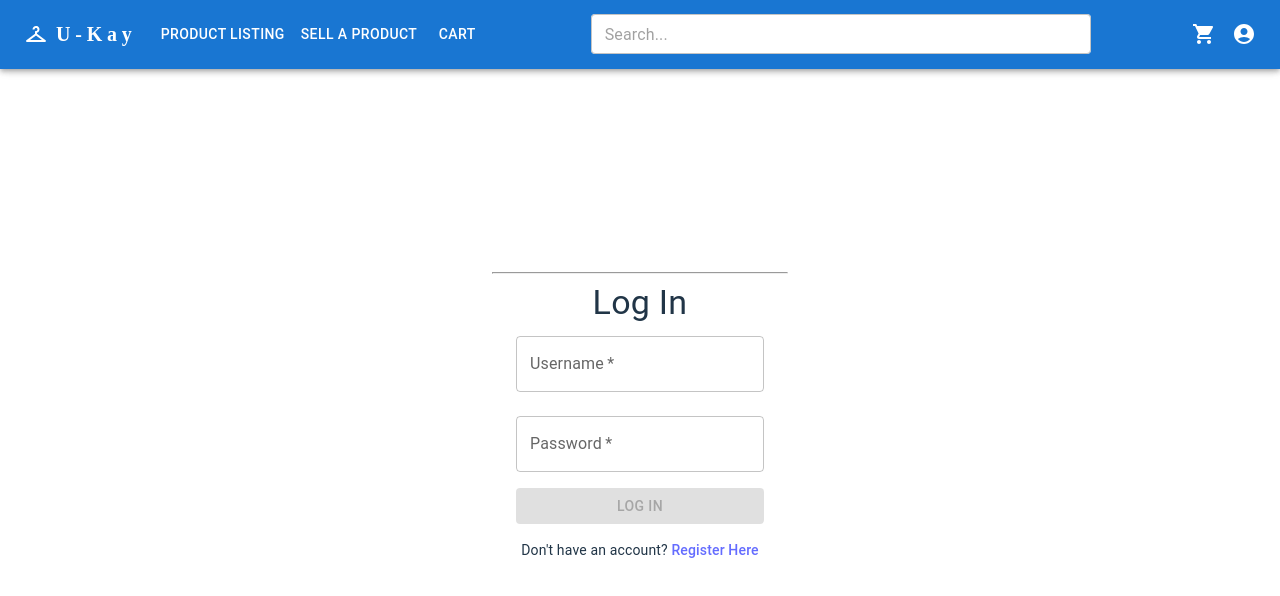
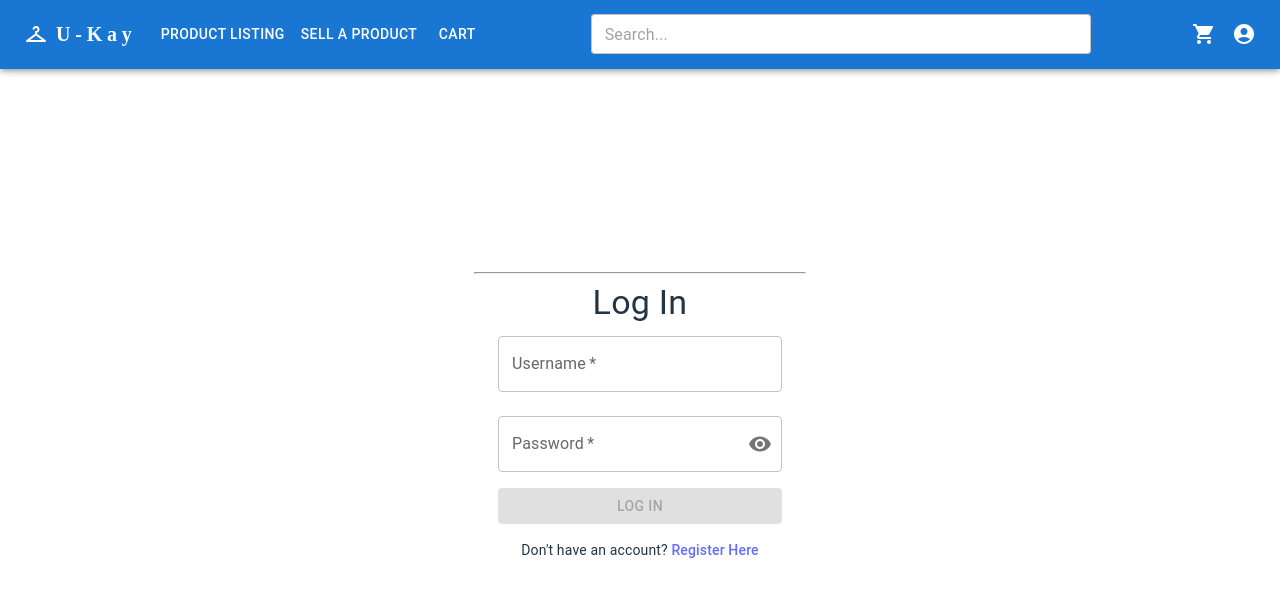
Before and after one commit to kinatulinan/ProjectUkay, a React (Vite) app in the folder UkayFrontend/Ukay/: page /login in a window 1280 px wide. Shown: the top 596 px of the page. Built offline with nearby package versions, Linux system fonts and the light colour scheme.

Commit message:
show/hide pass

```diff
--- a/UkayFrontend/Ukay/src/LoginPage.jsx
+++ b/UkayFrontend/Ukay/src/LoginPage.jsx
@@ -1,11 +1,13 @@
 import axios from 'axios';
 import React, { useEffect, useState } from 'react';
 import { useNavigate, Link } from 'react-router-dom';
-import { Container, TextField, Button, Typography, Alert, Stack, Box } from '@mui/material';
+import { Container, TextField, Button, Typography, Alert, Stack, Box, IconButton, InputAdornment } from '@mui/material';
+import { Visibility, VisibilityOff } from '@mui/icons-material';
 
 function LoginPage() {
     const [username, setUsername] = useState("");
     const [password, setPassword] = useState("");
+    const [showPassword, setShowPassword] = useState(false); // State to manage password visibility
     const [isFormValid, setIsFormValid] = useState(false);
     const [errorMessage, setErrorMessage] = useState("");
     const navigate = useNavigate();
@@ -13,6 +15,10 @@
     useEffect(() => {
         setIsFormValid(username && password);
     }, [username, password]);
+
+    const togglePasswordVisibility = () => {
+        setShowPassword(!showPassword);
+    };
 
     async function save(event) {
         event.preventDefault();
@@ -27,15 +33,12 @@
             console.log("API Response:", response.data);
 
             if (response.data.status) {
-                // Login is successful, navigate to home
                 console.log("Login successful, navigating to /home");
                 navigate('/home');
             } else {
-                // Login failed, display error message
                 setErrorMessage("Username or password does not match");
             }
         } catch (err) {
-            // Handle any errors that occur during the request
             setErrorMessage("An error occurred. Please try again.");
             console.error("Login error:", err);
         }
@@ -58,12 +61,24 @@
                     />
                     <TextField
                         label="Password"
-                        type="password"
+                        type={showPassword ? "text" : "password"} // Dynamic type for password visibility
                         variant="outlined"
                         fullWidth
                         value={password}
                         onChange={(event) => setPassword(event.target.value)}
                         required
+                        InputProps={{
+                            endAdornment: (
+                                <InputAdornment position="end">
+                                    <IconButton
+                                        onClick={togglePasswordVisibility}
+                                        edge="end"
+                                    >
+                                        {showPassword ? <VisibilityOff /> : <Visibility />}
+                                    </IconButton>
+                                </InputAdornment>
+                            ),
+                        }}
                     />
                 </Stack>
                 <Button
@@ -87,7 +102,6 @@
                 </Typography>
             </Box>
         </Container>
-
     );
 }
 
```
